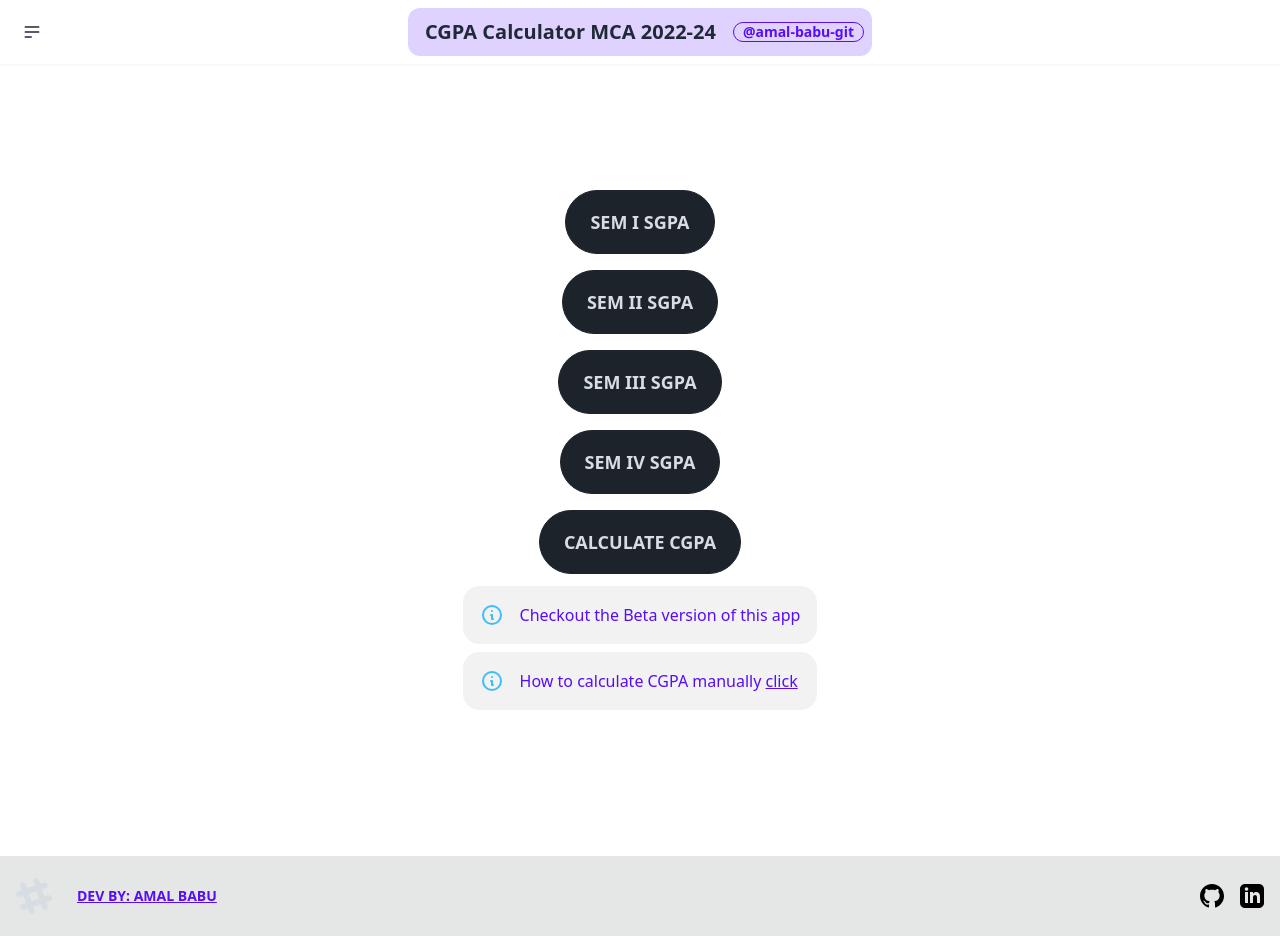
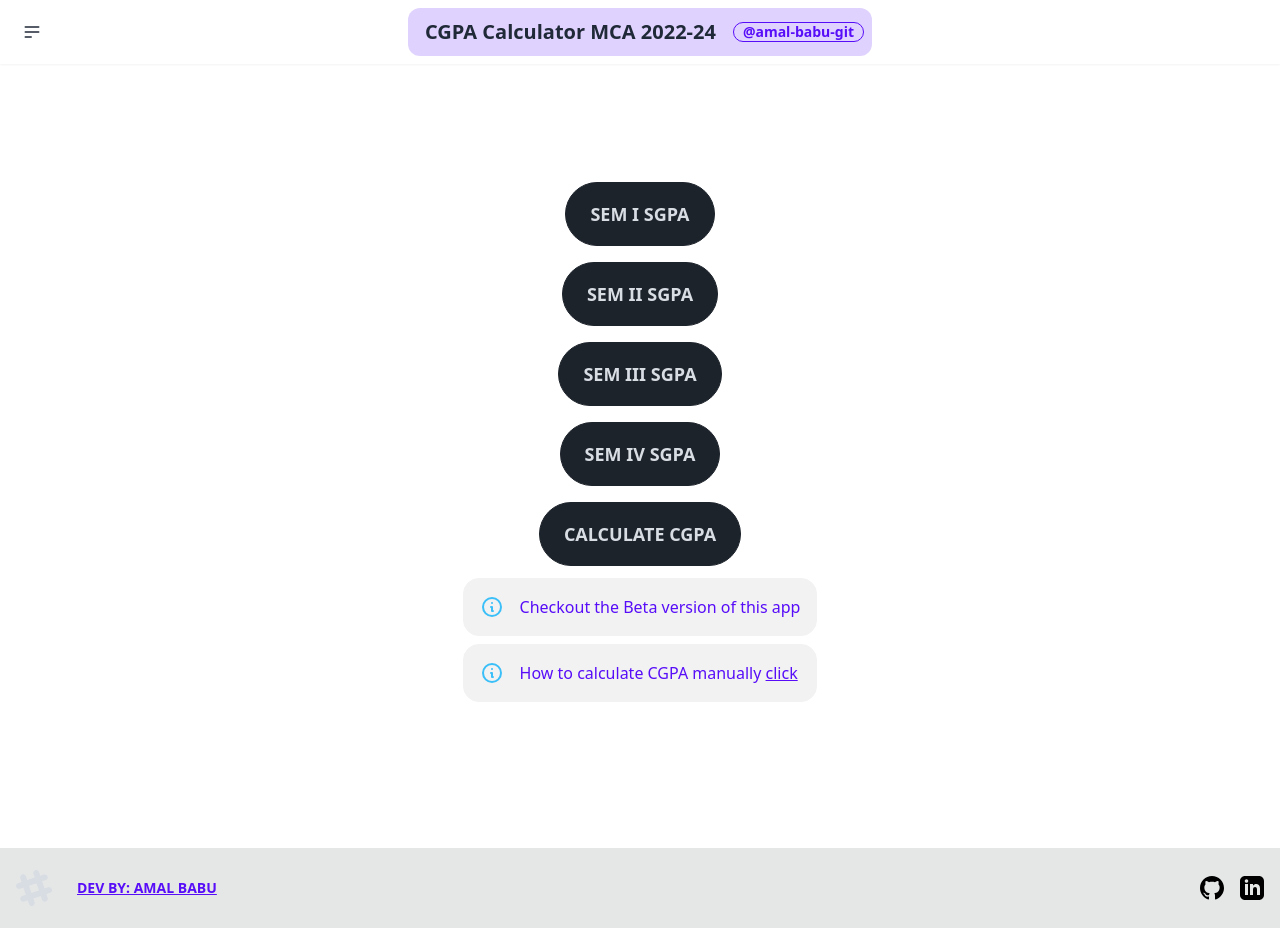
Before and after one commit to amal-babu-git/cgpa-mca-vtu-2022-24, a React (Vite) app: page / in a window 1280 px wide. Built offline with nearby package versions, Linux system fonts and the light colour scheme; no server answers.

Commit message:
home fix

```diff
--- a/src/components/home/Home.jsx
+++ b/src/components/home/Home.jsx
@@ -24,7 +24,7 @@ const Home = () => {
 	};
 	return (
 		<>
-			<div className="flex justify-center items-center mt-12 mb-2  h-screen text-center">
+			<div className="flex justify-center items-center mt-10 mb-2  h-screen text-center">
 				<div className="">
 					<div className="mb-2 p-1">
 						<button
```
